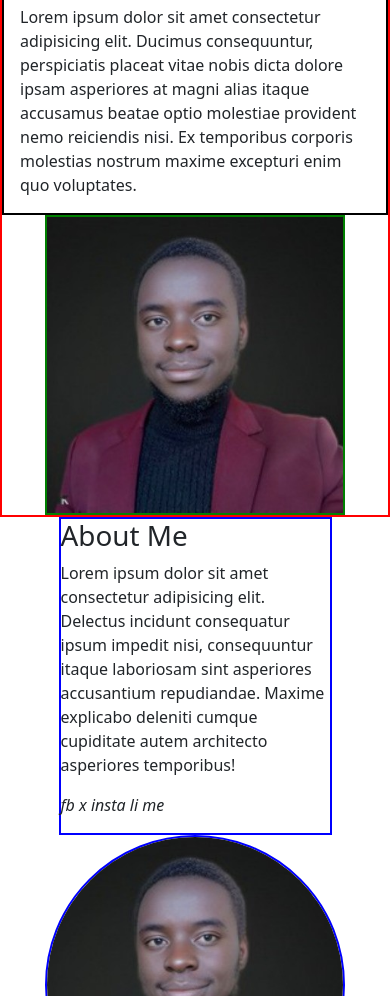
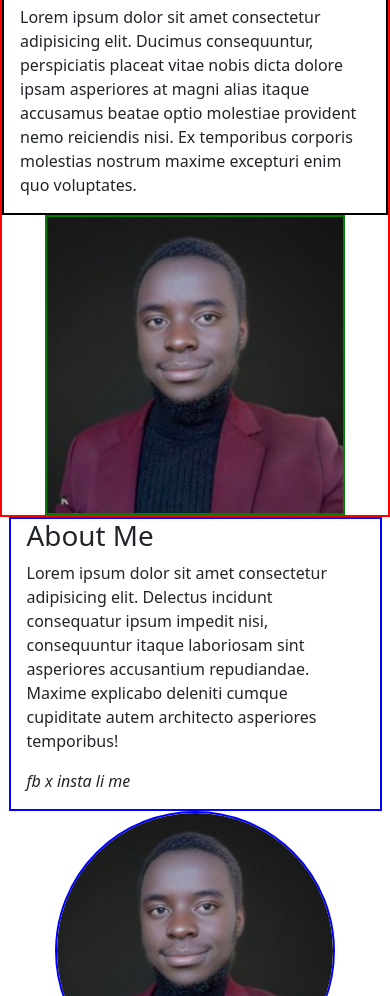
Before and after one commit to codegrann/personal-portfolio, a plain HTML site: page index.html in a window 390 px wide. Shown: the part 104-1100 px from the top of the page. Drawn offline with nearby package versions, Linux system fonts and the light colour scheme.

Commit message:
added paragraph and image to about section, made them responsive to small devices

```diff
--- a/css/style.css
+++ b/css/style.css
@@ -73,8 +73,12 @@ body {
 
 /* MEDIA QUERIES */
 @media (max-width: 480px) {
-  #intro {
-    /* width: 90vw; */
+  #about_text {
+    /* width: 100%; */
+    padding-inline: 1rem;
+  }
+  #about_avatar {
+    width: 280px;
   }
 }
 @media (max-width: 767px) {
@@ -114,7 +118,7 @@ body {
     flex-direction: column;
   }
   #about_text {
-    width: 70%;
+    width: calc(70% + 100px);
   }
 }
 @media (max-width: 890px) {
```
